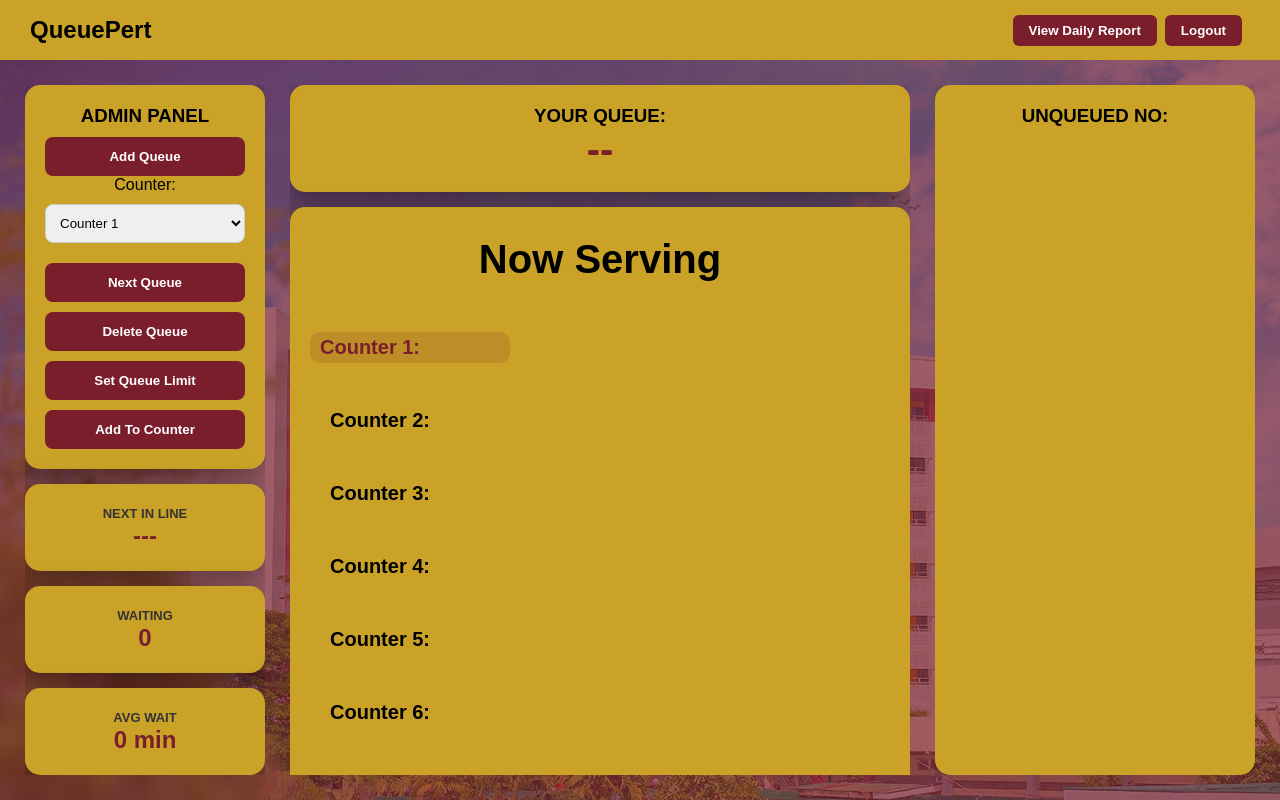
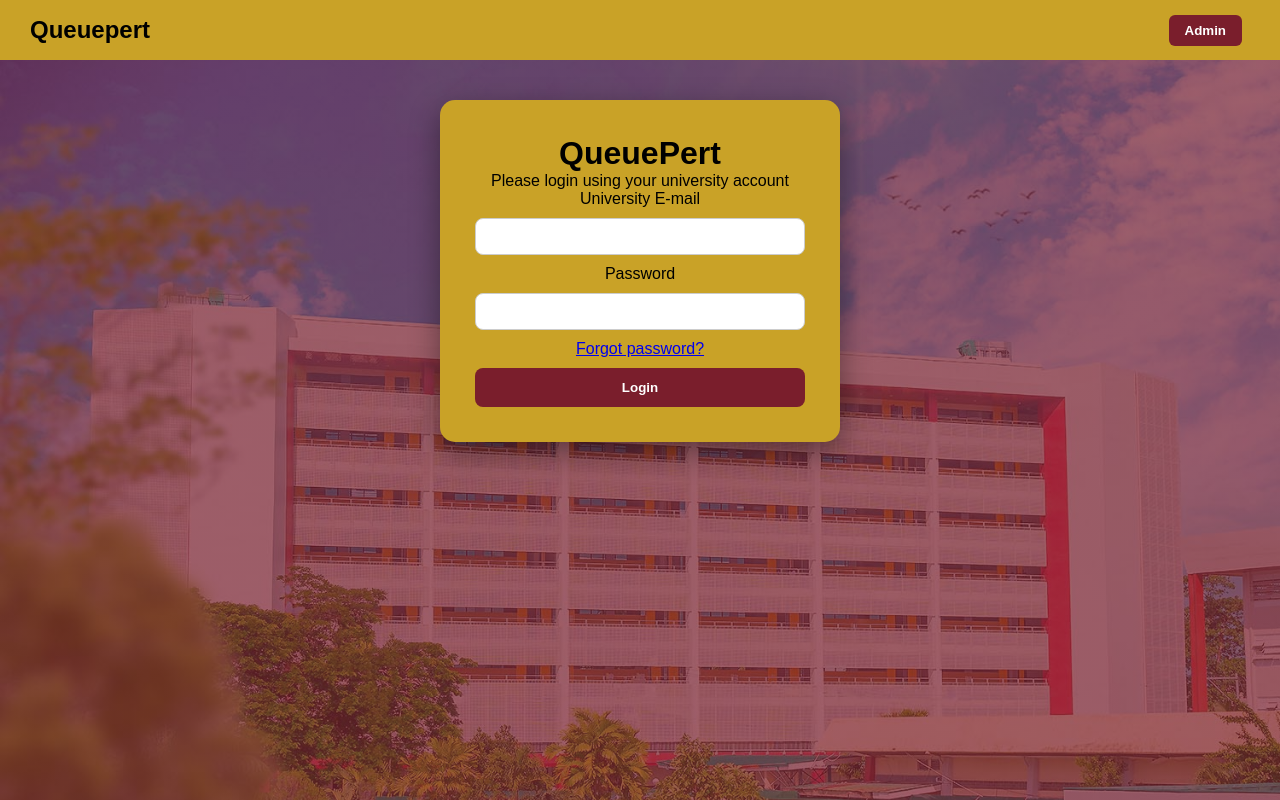
Before and after one commit to juswadenyel/QueuePert, a React (Create React App) app in the folder app-frontend/: page / in a window 1280 px wide. Built offline with nearby package versions, Linux system fonts and the light colour scheme.

Commit message:
wla ra ni

```diff
--- a/app-frontend/src/index.js
+++ b/app-frontend/src/index.js
@@ -8,7 +8,7 @@ import Dashboard from './modules/admin/Dashboard';
 const root = ReactDOM.createRoot(document.getElementById('root'));
 root.render(
   <React.StrictMode>
-    <Dashboard />
+    <App />
   </React.StrictMode>
 );
 
```
